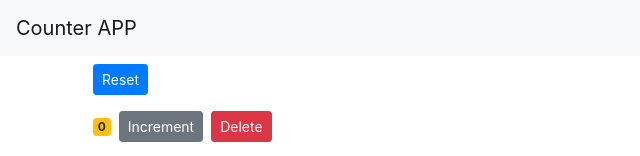
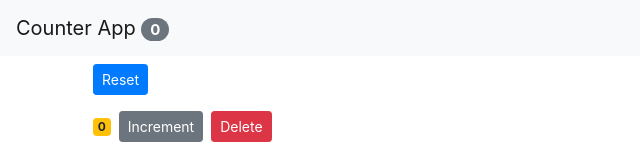
Before and after one commit to Upendra28sh/ReactJs-CounterApp, a React (Create React App) app: page / in a window 1280 px wide. Shown: the top 156 px of the page, without its empty margins (0-640 px from the left). Built offline with nearby package versions, Linux system fonts and the light colour scheme.

Commit message:
Navbar Updated

```diff
--- a/src/App.js
+++ b/src/App.js
@@ -4,12 +4,49 @@
 import "./App.css";
 
 class App extends Component {
+  state = {
+    counters: [
+      { id: 1, value: 0 },
+      { id: 2, value: 0 },
+      { id: 3, value: 0 },
+      { id: 4, value: 0 }
+    ]
+  };
+
+  handleIncrement = counter => {
+    const counters = [...this.state.counters];
+    const index = counters.indexOf(counter);
+    counters[index] = { ...counter };
+    counters[index].value++;
+    this.setState({ counters });
+  };
+
+  handleReset = () => {
+    const counters = this.state.counters.map(c => {
+      c.value = 0;
+      return c;
+    });
+    this.setState({ counters });
+  };
+
+  handleDelete = counterId => {
+    const counters = this.state.counters.filter(c => c.id !== counterId);
+    this.setState({ counters });
+  };
+
   render() {
     return (
       <React.Fragment>
-        <Navbar />
+        <Navbar
+          totalCounters={this.state.counters.filter(c => c.value > 0).length}
+        />
         <main className="container">
-          <Counters />
+          <Counters
+            counters={this.state.counters}
+            onReset={this.handleReset}
+            onIncrement={this.handleIncrement}
+            onDelete={this.handleDelete}
+          />
         </main>
       </React.Fragment>
     );
--- a/src/components/counters.jsx
+++ b/src/components/counters.jsx
@@ -2,50 +2,20 @@
 import Counter from "./counter";
 
 class Counters extends Component {
-  state = {
-    counters: [
-      { id: 1, value: 0 },
-      { id: 2, value: 0 },
-      { id: 3, value: 0 },
-      { id: 4, value: 0 }
-    ]
-  };
-
-  handleIncrement = counter => {
-    const counters = [...this.state.counters];
-    const index = counters.indexOf(counter);
-    counters[index] = { ...counter };
-    counters[index].value++;
-    this.setState({ counters });
-  };
-
-  handleReset = () => {
-    const counters = this.state.counters.map(c => {
-      c.value = 0;
-      return c;
-    });
-    this.setState({ counters });
-  };
-
-  handleDelete = counterId => {
-    const counters = this.state.counters.filter(c => c.id !== counterId);
-    this.setState({ counters });
-  };
-
   render() {
     return (
       <div>
         <button
-          onClick={this.handleReset}
+          onClick={this.props.onReset}
           className="btn btn-primary btn-sm m-2"
         >
           Reset
         </button>
-        {this.state.counters.map(counter => (
+        {this.props.counters.map(counter => (
           <Counter
             key={counter.id}
-            onDelete={this.handleDelete}
-            onIncrement={this.handleIncrement}
+            onDelete={this.props.onDelete}
+            onIncrement={this.props.onIncrement}
             counter={counter}
           />
         ))}
--- a/src/components/navbar.jsx
+++ b/src/components/navbar.jsx
@@ -6,7 +6,10 @@
     return (
       <nav className="navbar navbar-light bg-light">
         <a className="navbar-brand" href="#">
-          Counter APP
+          Counter App{" "}
+          <span className="badge badge-pill badge-secondary">
+            {this.props.totalCounters}
+          </span>
         </a>
       </nav>
     );
```
